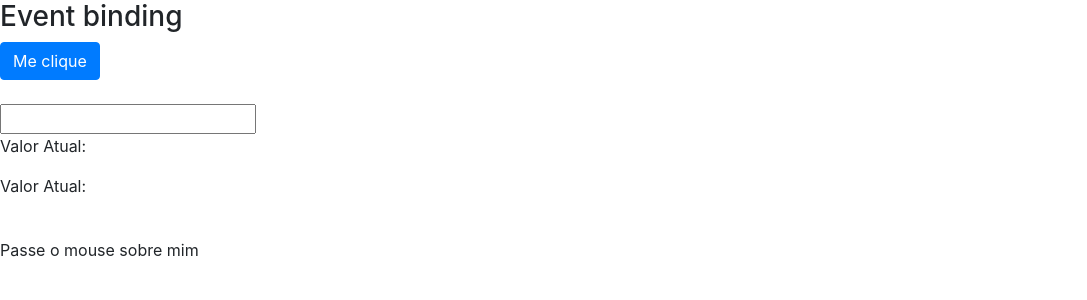
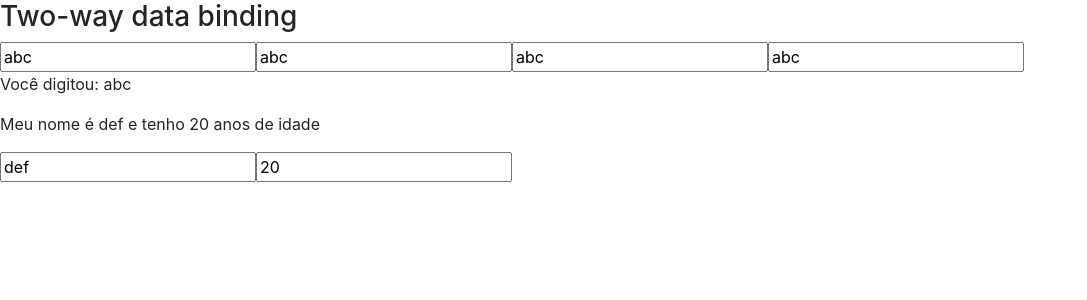
Before and after one commit to felipe-b-oliveira/curso-loiane-angular, an Angular app in the folder data-binding/: page / in a window 1280 px wide. Shown: the top 300 px of the page, without its empty margins (0-1087 px from the left). Built offline with nearby package versions, Linux system fonts and the light colour scheme.

Commit message:
Finaliza aula Two-way data binding

```diff
--- a/data-binding/src/app/app.module.ts
+++ b/data-binding/src/app/app.module.ts
@@ -1,5 +1,7 @@
+import { MeuFormModule } from './meu-form/meu-form.module';
 import { BrowserModule } from '@angular/platform-browser';
 import { NgModule } from '@angular/core';
+import { FormsModule } from '@angular/forms';
 
 import { AppRoutingModule } from './app-routing.module';
 import { AppComponent } from './app.component';
@@ -12,7 +14,9 @@
   ],
   imports: [
     BrowserModule,
-    AppRoutingModule
+    AppRoutingModule,
+    FormsModule,
+    MeuFormModule
   ],
   providers: [],
   bootstrap: [AppComponent]
--- a/data-binding/src/app/data-binding/data-binding.component.html
+++ b/data-binding/src/app/data-binding/data-binding.component.html
@@ -17,6 +17,9 @@
         <img bind-src="urlImagem">
     </article>-->
 
+</section>
+
+<section>
     <!--<article>
             <h3>Class e Style Binding</h3>
             <div>
@@ -49,8 +52,11 @@
                 </div>
             </div>
         </article>-->
+</section>
 
-    <!--Eventos no Angular-->
+<section>
+    <!--
+        //Eventos no Angular
         <article>
             <h3>Event binding</h3>
             <div>
@@ -67,8 +73,7 @@
                 <span (mouseover)="onMouseOverOut()" (mouseout)="onMouseOverOut()"
                 [class.highlight]="isMouseOver">Passe o mouse sobre mim</span>
             </div>
-    </article>
+        </article>-->
+</section>
 
-
-
-</section>
+<app-meu-form></app-meu-form>
--- a/data-binding/src/app/data-binding/data-binding.component.ts
+++ b/data-binding/src/app/data-binding/data-binding.component.ts
@@ -1,4 +1,5 @@
 import { Component, OnInit } from '@angular/core';
+import { FormsModule }   from '@angular/forms';
 
 @Component({
   selector: 'app-data-binding',
@@ -23,6 +24,13 @@
   valorSalvo = '';
 
   isMouseOver: boolean = false;
+
+  nome: string = 'abc';
+
+  pessoa: any = {
+    nome: 'def',
+    idade: 20
+  }
 
   getValor() {
     return 1;
--- /dev/null
+++ b/data-binding/src/app/meu-form/meu-form.component.html
@@ -0,0 +1,24 @@
+<section class="two-way-binding">
+    <article>
+        <h3>Two-way data binding</h3>
+        <div>
+            <input type="text" [value]="nome" (input)="nome = $event.target.value"/>
+
+            <input type="text" [ngModel]="nome" (ngModelChange)="nome = $event"/>
+
+            <input type="text" [(ngModel)]="nome">
+
+            <input type="text" bindon-ngModel="nome">
+
+            <p>Você digitou: {{ nome }}</p>
+        </div>
+
+        <div>
+
+            <p>Meu nome é {{ pessoa.nome }} e tenho {{ pessoa.idade }} anos de idade</p>
+            <input type="text" [(ngModel)]="pessoa.nome">
+            <input type="text" [(ngModel)]="pessoa.idade">
+
+        </div>
+    </article>
+</section>
--- /dev/null
+++ b/data-binding/src/app/meu-form/meu-form.component.ts
@@ -0,0 +1,22 @@
+import { Component, OnInit } from '@angular/core';
+
+@Component({
+  selector: 'app-meu-form',
+  templateUrl: './meu-form.component.html',
+  styleUrls: ['./meu-form.component.css']
+})
+export class MeuFormComponent implements OnInit {
+
+  nome: string = 'abc';
+
+  pessoa: any = {
+    nome: 'def',
+    idade: 20
+  }
+
+  constructor() { }
+
+  ngOnInit() {
+  }
+
+}
```
Also changed, not shown: data-binding/src/app/meu-form/meu-form.module.ts (added, +16 -0 lines), data-binding/src/app/meu-form/meu-form.component.css (added), 1 other file (tests, documents, lock files or other folders). Lines whose indentation alone changed are shown as unchanged.
